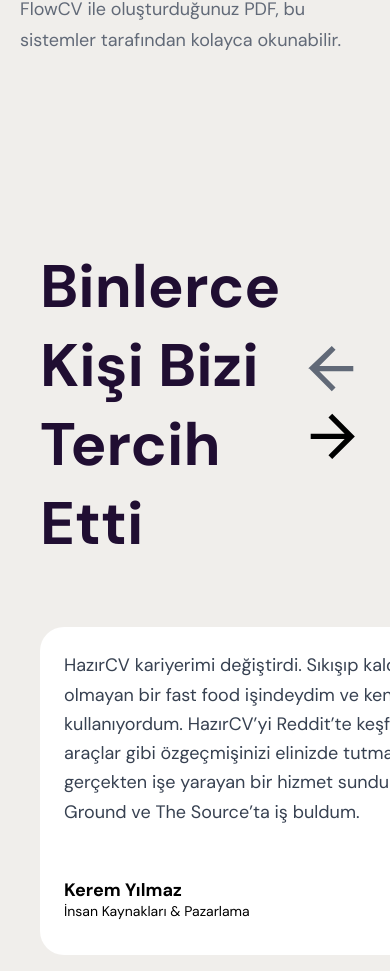
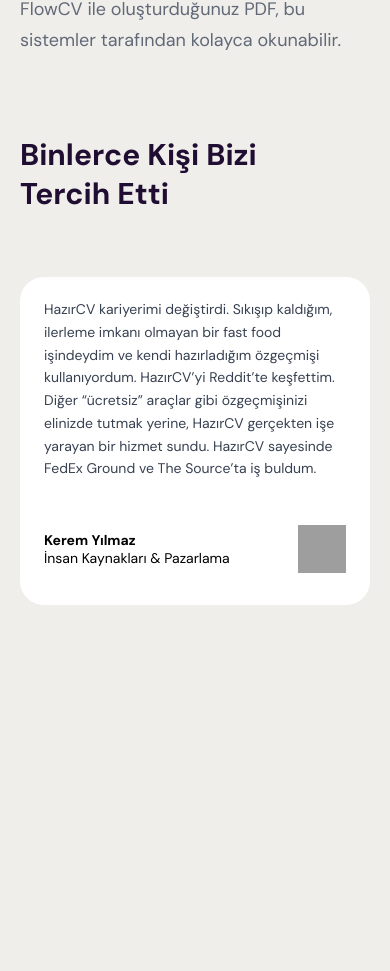
Before and after one commit to tbsoysal/resume-builder, a React (Vite) app: page /#/ in a window 390 px wide. Shown: the part 6050-7021 px from the top of the page. After the commit the page ends 6671 px from the top, so only its background shows below. Built offline with nearby package versions, Linux system fonts and the light colour scheme; grey boxes are pictures that could not be loaded.

Commit message:
create responsive testimonials section

```diff
--- a/src/components/landingpage/Testimonials.jsx
+++ b/src/components/landingpage/Testimonials.jsx
@@ -5,6 +5,7 @@
 
 function Testimonials() {
   const carouselRef = useRef(null);
+  const liRef = useRef(null);
   const [translateX, setTranslateX] = useState(0);
   const [maxScroll, setMaxScroll] = useState(0);
   console.log('translateX: ' + translateX)
@@ -23,12 +24,13 @@
       <div>
         <h3>Binlerce Kişi Bizi Tercih Etti</h3>
         <div className="controlls">
-          <a onClick={() => setTranslateX(translateX + 633)} className={`${translateX >= 0 ? "passive" : ""}`} ><svg className={`${translateX >= 0 ? "passive" : ""}`} xmlns="http://www.w3.org/2000/svg" fill="none" viewBox="0 0 64 64" aria-label="Arrow Left"><path fill="currentColor" fillRule="evenodd" d="M8.145 32.552L31.772 9.925l3.771 3.771-16.19 16.19h33.942v5.333H19.353l16.19 16.19-3.771 3.77L9.145 32.553z" clipRule="evenodd"></path></svg></a>
-          <a onClick={() => setTranslateX(translateX - 633)} className={`${translateX <= maxScroll ? "passive" : ""}`}><svg className={`${translateX <= maxScroll ? "passive" : ""}`} xmlns="http://www.w3.org/2000/svg" fill="none" viewBox="0 0 64 64" ><path fill="currentColor" fillRule="evenodd" d="M54.853 31.449L32.227 54.076l-3.771-3.771 16.19-16.19H10.702v-5.333h33.942l-16.19-16.19 3.771-3.77 22.627 22.627z" clipRule="evenodd"></path></svg></a>
+          <a onClick={() => setTranslateX(translateX + liRef.current.offsetWidth - 32)} className={`${translateX >= 0 ? "passive" : ""}`} ><svg className={`${translateX >= 0 ? "passive" : ""}`} xmlns="http://www.w3.org/2000/svg" fill="none" viewBox="0 0 64 64" aria-label="Arrow Left"><path fill="currentColor" fillRule="evenodd" d="M8.145 32.552L31.772 9.925l3.771 3.771-16.19 16.19h33.942v5.333H19.353l16.19 16.19-3.771 3.77L9.145 32.553z" clipRule="evenodd"></path></svg></a>
+          <a onClick={() => setTranslateX(translateX - liRef.current.offsetWidth - 32)} className={`${translateX <= maxScroll ? "passive" : ""}`}><svg className={`${translateX <= maxScroll ? "passive" : ""}`} xmlns="http://www.w3.org/2000/svg" fill="none" viewBox="0 0 64 64" ><path fill="currentColor" fillRule="evenodd" d="M54.853 31.449L32.227 54.076l-3.771-3.771 16.19-16.19H10.702v-5.333h33.942l-16.19-16.19 3.771-3.77 22.627 22.627z" clipRule="evenodd"></path></svg></a>
         </div>
       </div>
-      <ul ref={carouselRef} style={{ transform: `translateX(${Math.max(translateX, maxScroll)}px)` }}>
-        <li>
+      <div className="carouselContainer">
+        <ul ref={carouselRef} style={{ transform: `translateX(${translateX > 0 ? setTranslateX(0) : Math.max(translateX, maxScroll)}px)` }}>
+          <li ref={liRef}>
             <p>HazırCV kariyerimi değiştirdi. Sıkışıp kaldığım, ilerleme imkanı olmayan bir fast food işindeydim ve kendi hazırladığım özgeçmişi kullanıyordum. HazırCV’yi Reddit’te keşfettim. Diğer “ücretsiz” araçlar gibi özgeçmişinizi elinizde tutmak yerine, HazırCV gerçekten işe yarayan bir hizmet sundu. HazırCV sayesinde FedEx Ground ve The Source’ta iş buldum.</p>
             <div>
               <div>
@@ -85,6 +87,7 @@
             </div>
           </li>
         </ul>
+      </div>
     </section >
   )
 }
--- a/src/styles/landingpage/testimonials.scss
+++ b/src/styles/landingpage/testimonials.scss
@@ -1,7 +1,6 @@
 section.testimonials {
   padding-inline: 40px;
   margin-top: 192px;
-  overflow-x: hidden;
 }
 
 .testimonials>div {
@@ -31,6 +30,10 @@
   pointer-events: none;
 }
 
+.testimonials .carouselContainer {
+  overflow-x: hidden;
+}
+
 .testimonials ul {
   margin-top: 48px;
   width: max-content;
@@ -44,7 +47,7 @@
   display: flex;
   flex-direction: column;
   justify-content: center;
-  max-width: 600px;
+  width: 600px;
   background-color: white;
   font-size: 18px;
   border-radius: 24px;
@@ -75,3 +78,49 @@
   width: 48px;
   height: 48px;
 }
+
+@media (max-width: 1400px) {
+  .testimonials h3 {
+    font-size: 48px;
+    max-width: 70%;
+  }
+
+  .testimonials .controlls {
+    padding-right: 0;
+  }
+
+  .testimonials ul li {
+    width: 500px;
+  }
+}
+
+@media (max-width: 700px) {
+  section.testimonials {
+    padding-inline: 20px;
+    margin-top: 80px;
+  }
+
+  .testimonials h3 {
+    font-size: 30px;
+  }
+
+  .testimonials .controlls svg {
+    display: none;
+  }
+
+  .testimonials .carouselContainer {
+    overflow: scroll;
+    position: relative;
+    width: 100vw;
+  }
+
+  .testimonials .carouselContainer::-webkit-scrollbar {
+    display: none;
+  }
+
+  .testimonials ul li {
+    width: 350px;
+    height: auto;
+    font-size: 14px;
+  }
+}
```
Also changed, not shown: 5 other files (tests, documents, lock files or other folders). Lines whose indentation alone changed are shown as unchanged.
